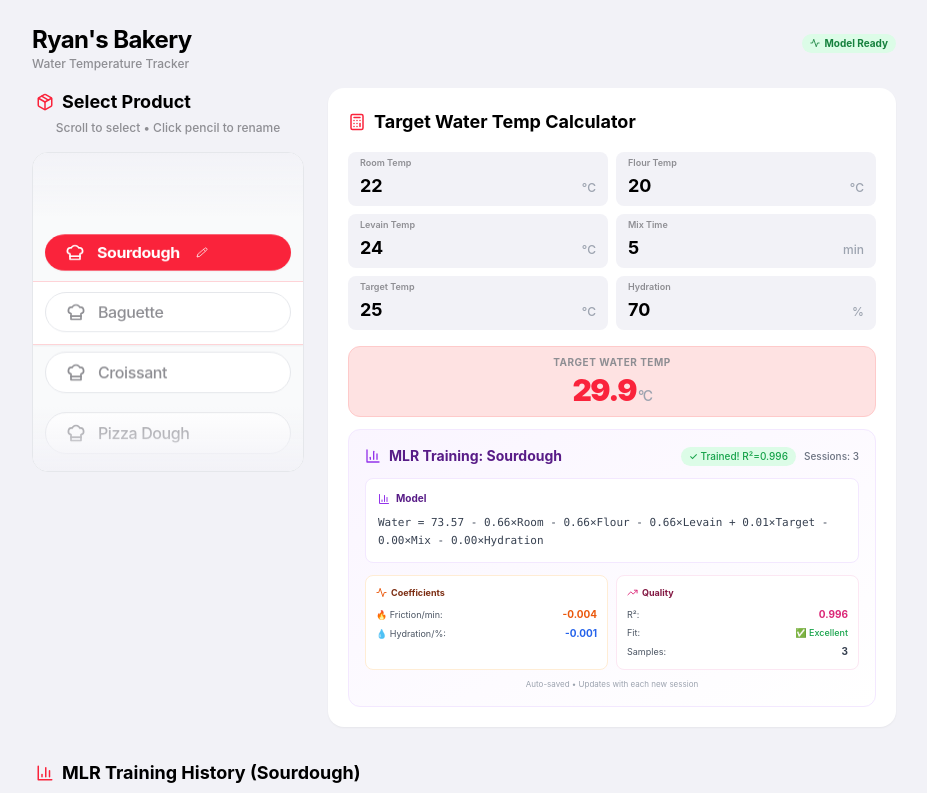
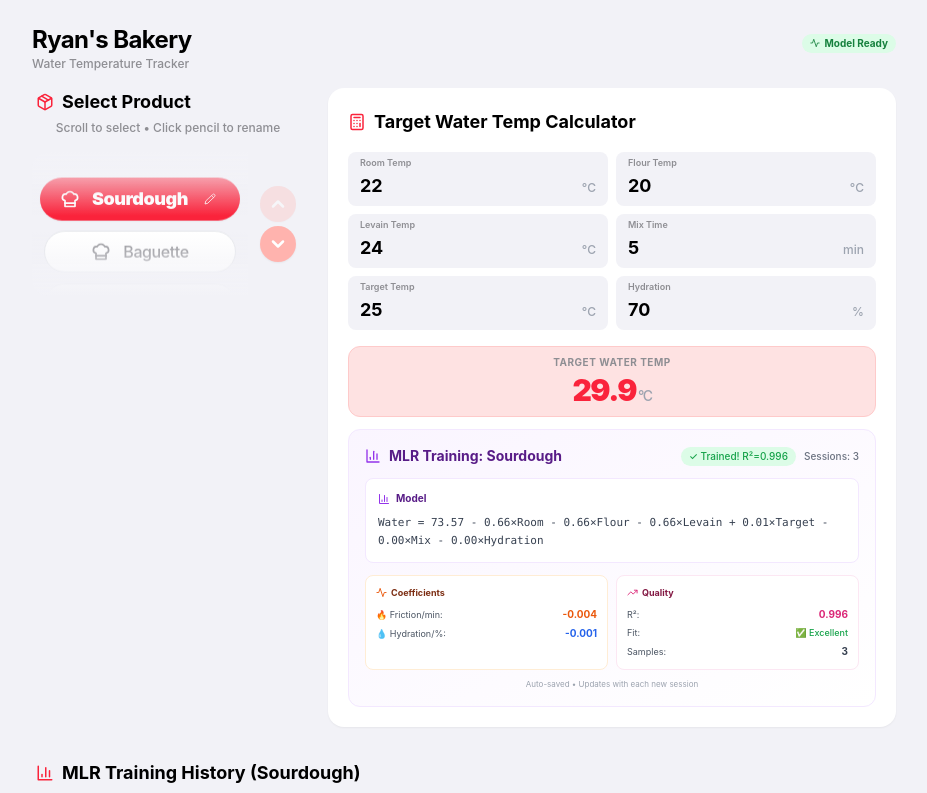
Before and after one commit to ghryan0000/dough-temp-tracker, a React (Vite) app: page / in a window 1280 px wide. Shown: the top 793 px of the page, without its empty margins (176-1103 px from the left). Built offline with nearby package versions, Linux system fonts and the light colour scheme.

Commit message:
Refine navigation buttons and reposition pencil icon
- Reduced navigation arrow size to 20px
- Changed arrow color to white on light red background
- Repositioned pencil icon to the right side of product cards
- Optimized button spacing and layout

```diff
--- a/dough-temp-tracker.tsx
+++ b/dough-temp-tracker.tsx
@@ -1,5 +1,5 @@
 import React, { useState, useEffect, useRef, useLayoutEffect } from 'react';
-import { Plus, Trash2, Download, TrendingUp, AlertCircle, Calculator, ChefHat, Package, Search, ChevronRight, BarChart3, Wind, Activity, Pencil, Check, ChevronDown } from 'lucide-react';
+import { Plus, Trash2, Download, TrendingUp, AlertCircle, Calculator, ChefHat, Package, Search, ChevronRight, BarChart3, Wind, Activity, Pencil, Check, ChevronDown, ChevronUp } from 'lucide-react';
 
 export default function DoughTempTracker() {
   // Product colors for dynamic assignment
@@ -707,10 +707,11 @@ function ProductWheelSelector({ products, selectedProductId, setSelectedProductI
   const [editingId, setEditingId] = useState<string | null>(null);
   const [editValue, setEditValue] = useState('');
   const isScrollingRef = useRef(false);
+  const animationFrameId = useRef<number | null>(null);
 
   const audioContextRef = useRef<AudioContext | null>(null);
 
-  const ITEM_HEIGHT = 44; // Reduced from 56 for iOS Clock compact spacing
+  const ITEM_HEIGHT = 36; // Reduced to minimize spacing
   const RADIUS = 120;
 
   // Initialize Audio
@@ -782,6 +783,53 @@ function ProductWheelSelector({ products, selectedProductId, setSelectedProductI
     });
   };
 
+  // Scroll Animation Helpers
+  const cancelScrollAnimation = () => {
+    if (animationFrameId.current) {
+      cancelAnimationFrame(animationFrameId.current);
+      animationFrameId.current = null;
+    }
+    // Don't set isScrollingRef to false here immediately if we want to separate concerns,
+    // but typically if we cancel, we are done scrolling programmatically.
+    // However, user might be scrolling.
+    isScrollingRef.current = false;
+    if (containerRef.current) {
+      containerRef.current.style.scrollSnapType = '';
+    }
+  };
+
+  const smoothScrollTo = (container: HTMLElement, target: number, duration: number) => {
+    cancelScrollAnimation();
+
+    const start = container.scrollTop;
+    const change = target - start;
+    const startTime = performance.now();
+
+    isScrollingRef.current = true;
+    container.style.scrollSnapType = 'none';
+
+    const animateScroll = (currentTime: number) => {
+      const elapsed = currentTime - startTime;
+
+      if (elapsed > duration) {
+        container.scrollTop = target;
+        isScrollingRef.current = false;
+        container.style.scrollSnapType = '';
+        animationFrameId.current = null;
+        return;
+      }
+
+      // easeInOutCubic
+      let t = elapsed / duration;
+      t = t < 0.5 ? 4 * t * t * t : (t - 1) * (2 * t - 2) * (2 * t - 2) + 1;
+
+      container.scrollTop = start + change * t;
+      animationFrameId.current = requestAnimationFrame(animateScroll);
+    };
+
+    animationFrameId.current = requestAnimationFrame(animateScroll);
+  };
+
   // Main Scroll Loop
   const lastSelectedRef = useRef(selectedProductId);
   const handleScroll = () => {
@@ -824,12 +872,7 @@ function ProductWheelSelector({ products, selectedProductId, setSelectedProductI
     const index = products.findIndex(p => p.id === selectedProductId);
     if (index !== -1 && selectedProductId !== lastSelectedRef.current) {
       lastSelectedRef.current = selectedProductId;
-      isScrollingRef.current = true;
-      containerRef.current.scrollTo({
-        top: index * ITEM_HEIGHT,
-        behavior: 'smooth'
-      });
-      setTimeout(() => { isScrollingRef.current = false; }, 500);
+      smoothScrollTo(containerRef.current, index * ITEM_HEIGHT, 50000);
     }
   }, [selectedProductId, products, editingId]);
 
@@ -847,19 +890,22 @@ function ProductWheelSelector({ products, selectedProductId, setSelectedProductI
   };
 
   return (
-    <div className="relative h-80 w-full overflow-hidden select-none bg-gray-50 rounded-2xl border border-gray-200">
+    <div className="relative h-[144px] w-full overflow-hidden select-none bg-transparent rounded-2xl">
       {/* Center Highlight Zone */}
-      <div className="absolute top-32 left-0 right-0 h-16 bg-white border-y border-apple-red/20 z-0 pointer-events-none shadow-sm" />
+      <div className="absolute top-[54px] left-0 right-14 h-[36px] z-0 pointer-events-none" />
 
       {/* Gradient Masks */}
-      <div className="absolute top-0 left-0 right-0 h-32 bg-gradient-to-b from-gray-50 to-transparent z-10 pointer-events-none" />
-      <div className="absolute bottom-0 left-0 right-0 h-32 bg-gradient-to-t from-gray-50 to-transparent z-10 pointer-events-none" />
+      <div className="absolute top-0 left-0 right-14 h-4 bg-gradient-to-b from-apple-bg to-transparent z-10 pointer-events-none" />
+      <div className="absolute bottom-0 left-0 right-14 h-4 bg-gradient-to-t from-apple-bg to-transparent z-10 pointer-events-none" />
 
       {/* Scroll Container */}
       <div
         ref={containerRef}
-        className="h-full overflow-y-auto snap-y snap-mandatory py-32 no-scrollbar relative z-20"
+        className="h-full overflow-y-auto snap-y snap-mandatory py-[54px] no-scrollbar relative z-20"
         onScroll={handleScroll}
+        onTouchStart={() => cancelScrollAnimation()}
+        onMouseDown={() => cancelScrollAnimation()}
+        onWheel={() => cancelScrollAnimation()}
         onClick={(e: React.MouseEvent<HTMLDivElement>) => {
           if (!containerRef.current || editingId) return;
 
@@ -872,23 +918,17 @@ function ProductWheelSelector({ products, selectedProductId, setSelectedProductI
           if (clickY < centerY - ITEM_HEIGHT / 2 && currentIndex > 0) {
             const targetIndex = currentIndex - 1;
             playTickSound();
-            containerRef.current.scrollTo({
-              top: targetIndex * ITEM_HEIGHT,
-              behavior: 'smooth'
-            });
+            smoothScrollTo(containerRef.current, targetIndex * ITEM_HEIGHT, 50000);
           }
           // Click below center - go to next card
           else if (clickY > centerY + ITEM_HEIGHT / 2 && currentIndex < products.length - 1) {
             const targetIndex = currentIndex + 1;
             playTickSound();
-            containerRef.current.scrollTo({
-              top: targetIndex * ITEM_HEIGHT,
-              behavior: 'smooth'
-            });
+            smoothScrollTo(containerRef.current, targetIndex * ITEM_HEIGHT, 50000);
           }
         }}
         style={{
-          scrollBehavior: isScrollingRef.current ? 'smooth' : 'auto',
+          scrollBehavior: 'auto',
           transformStyle: 'preserve-3d'
         }}
       >
@@ -901,7 +941,7 @@ function ProductWheelSelector({ products, selectedProductId, setSelectedProductI
               <div
                 key={product.id}
                 ref={el => itemsRef.current[i] = el}
-                className="h-[44px] flex items-center justify-center snap-center absolute top-0 left-0 right-0 will-change-transform backface-visibility-hidden"
+                className="h-[36px] flex items-center justify-center snap-center absolute top-0 left-0 right-14 will-change-transform backface-visibility-hidden"
                 style={{ top: `${i * ITEM_HEIGHT}px` }}
                 onClick={(e: React.MouseEvent) => {
                   e.stopPropagation(); // Prevent container onClick from interfering
@@ -912,7 +952,8 @@ function ProductWheelSelector({ products, selectedProductId, setSelectedProductI
                 }}
               >
                 {/* Compact iOS Clock style cards */}
-                <div className={`w-64 mx-3 px-5 py-2 rounded-full transition-all duration-200 flex items-center justify-start gap-3
+                <div className={`w-64 mx-3 px-5 py-2 rounded-full transition-all duration-200 flex items-center gap-3
+                    ${isSelected ? 'justify-start' : 'justify-center'}
                     ${isSelected
                     ? 'bg-apple-red hover:bg-red-600 text-white shadow-sm'
                     : 'bg-white border border-gray-200 text-apple-gray hover:text-black'
@@ -930,8 +971,8 @@ function ProductWheelSelector({ products, selectedProductId, setSelectedProductI
                       autoFocus
                     />
                   ) : (
-                    <span className={`text-base tracking-tight cursor-pointer transition-all duration-200
-                            ${isSelected ? 'font-bold' : 'font-medium'}`}>
+                    <span className={`tracking-tight cursor-pointer transition-all duration-200
+                            ${isSelected ? 'font-black text-lg' : 'font-medium text-base'}`}>
                       {product.name}
                     </span>
                   )}
@@ -939,7 +980,7 @@ function ProductWheelSelector({ products, selectedProductId, setSelectedProductI
                   {isSelected && !isEditing && (
                     <button
                       onClick={(e: React.MouseEvent) => { e.stopPropagation(); startEditing(product.id, product.name); }}
-                      className="p-1 text-white/80 hover:text-white transition-colors"
+                      className="p-1 text-white/80 hover:text-white transition-colors ml-auto"
                     >
                       <Pencil size={12} />
                     </button>
@@ -954,8 +995,44 @@ function ProductWheelSelector({ products, selectedProductId, setSelectedProductI
       </div>
 
       {/* Gradient Masks */}
-      <div className="absolute top-0 left-0 right-0 h-16 bg-gradient-to-b from-apple-bg to-transparent pointer-events-none z-30" />
-      <div className="absolute bottom-0 left-0 right-0 h-16 bg-gradient-to-t from-apple-bg to-transparent pointer-events-none z-30" />
+      <div className="absolute top-0 left-0 right-14 h-16 bg-gradient-to-b from-apple-bg to-transparent pointer-events-none z-30" />
+      <div className="absolute bottom-0 left-0 right-14 h-16 bg-gradient-to-t from-apple-bg to-transparent pointer-events-none z-30" />
+      {/* Navigation Buttons */}
+      <div className="absolute right-2 top-1/2 -translate-y-1/2 flex flex-col gap-1 z-40">
+        <button
+          onClick={(e) => {
+            e.stopPropagation();
+
+            if (!containerRef.current || editingId) return;
+            const currentIndex = products.findIndex(p => p.id === selectedProductId);
+            if (currentIndex > 0) {
+              const targetIndex = currentIndex - 1;
+              playTickSound();
+              smoothScrollTo(containerRef.current, targetIndex * ITEM_HEIGHT, 300);
+            }
+          }}
+          className="p-2 rounded-full bg-[#ffb3ae] hover:bg-[#ff9a94] text-white shadow-sm transition-all active:scale-95 disabled:opacity-30 disabled:cursor-not-allowed"
+          disabled={products.findIndex(p => p.id === selectedProductId) <= 0}
+        >
+          <ChevronUp size={20} strokeWidth={3} />
+        </button>
+        <button
+          onClick={(e) => {
+            e.stopPropagation();
+            if (!containerRef.current || editingId) return;
+            const currentIndex = products.findIndex(p => p.id === selectedProductId);
+            if (currentIndex < products.length - 1) {
+              const targetIndex = currentIndex + 1;
+              playTickSound();
+              smoothScrollTo(containerRef.current, targetIndex * ITEM_HEIGHT, 300);
+            }
+          }}
+          className="p-2 rounded-full bg-[#ffb3ae] hover:bg-[#ff9a94] text-white shadow-sm transition-all active:scale-95 disabled:opacity-30 disabled:cursor-not-allowed"
+          disabled={products.findIndex(p => p.id === selectedProductId) >= products.length - 1}
+        >
+          <ChevronDown size={20} strokeWidth={3} />
+        </button>
+      </div>
     </div>
   );
 }
```
